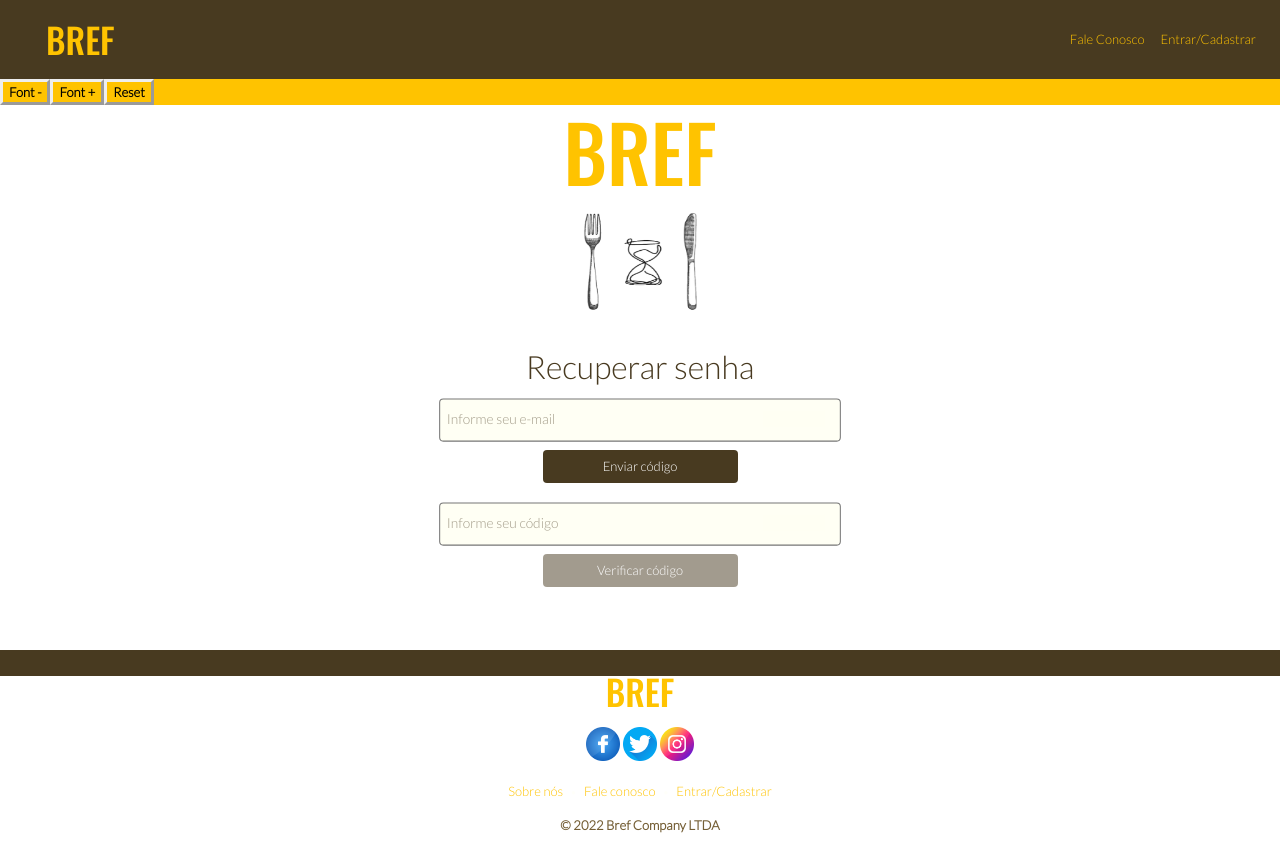
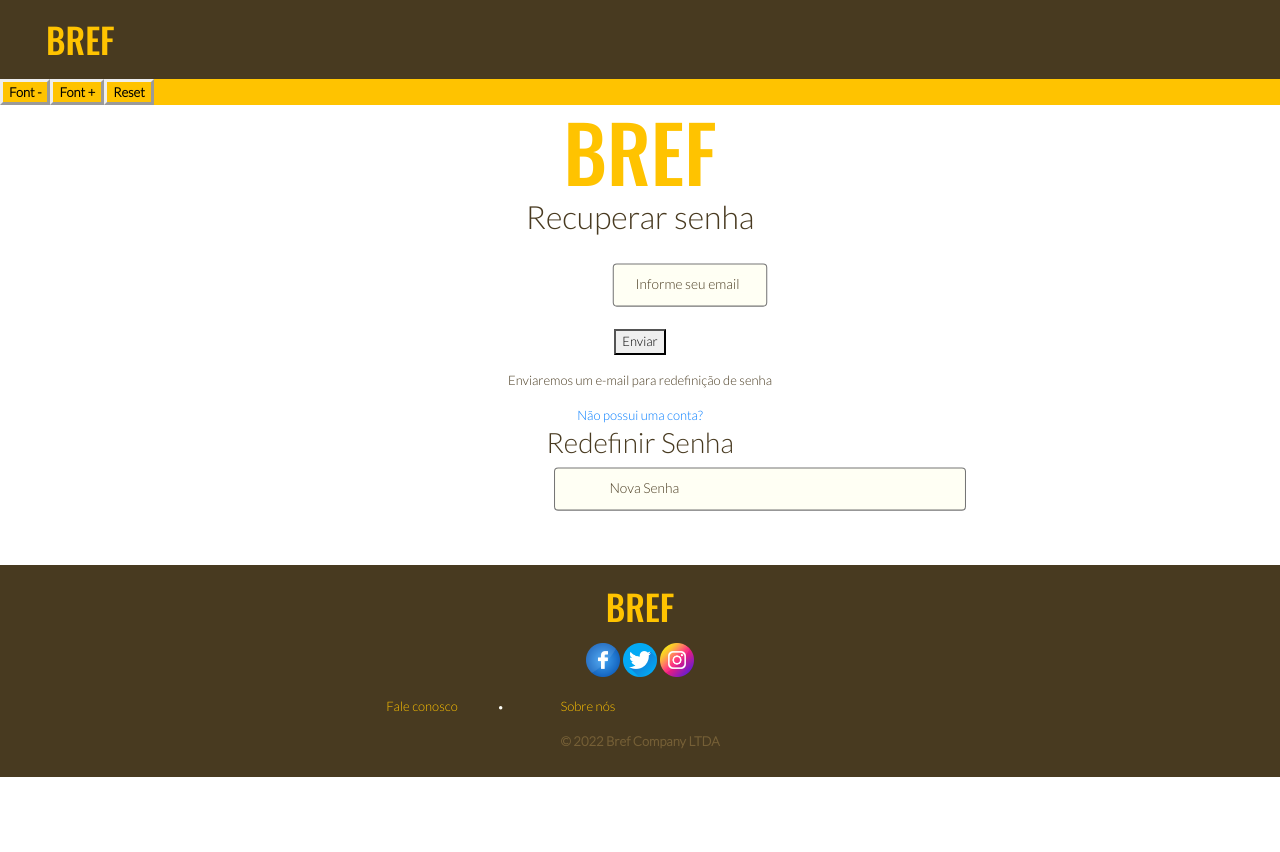
Before and after one commit to ICEI-PUC-Minas-PMV-ADS/pmv-ads-2022-1-e1-proj-web-t3-bref, a plain HTML site: page src/code/html/recuperar-senha.html in a window 1280 px wide. Both pictures are taken after a click on the button "Font -". After the commit the page ends 800 px from the top, so only its background shows below. Drawn offline with nearby package versions, Linux system fonts and the light colour scheme.

Commit message:
DEV - Criando função de enviar email

```diff
--- a/src/code/css/recuperar-senha.css
+++ b/src/code/css/recuperar-senha.css
@@ -86,6 +86,14 @@ header {
     padding-left: 25px;
 }
 
+.page-title {
+    color: #FFC300;
+    font-size: 6em;
+    font-family: 'Oswald', sans-serif;
+    margin: 0;
+    align-content: center;
+}
+
 .o-main {
     text-align: center;
     color: #483A20;
@@ -95,31 +103,57 @@ header {
     margin-bottom: 3rem;
 }
 
-.bref-logo {
-    width: 10em;
-    height: 10em;
-}
-
-.input, .input::placeholder {
+input, input::placeholder {
     text-indent: 0.1rem;
-    outline: 0;
+    outline: none;
     margin: 5px;
     font-size: 1em;
     color: #483a20;
     background-color: #FFFFF4;
     transform: scale(1.03);
+
 }
 
-.input {
-    padding: 10px;
-    width: 30em;
+input {
+    padding:10px;
+    width: 250%;
     border-style: solid;
     border-width: 1px;
     border-radius: 4px;
     font-size: 1em;
     transform: scale(1.03);
     margin-bottom: 10px;
+    padding-left: 35%;
 }
+
+input:invalid {
+    border-color: crimson;
+    box-shadow: 0px 0px 3px crimson;
+}
+
+input:focus {
+    outline:none;
+}
+
+input:focus:invalid {
+    box-shadow:none;
+}
+
+span {
+    color: crimson;
+    margin:-125px;
+    padding-left: 150px;
+}
+
+.form-group {
+    display: block;
+}
+.oculta {
+    text-align: center;
+    display: block;
+}
+
+
 .button {
     cursor: pointer;
     background: #483A20;
@@ -138,13 +172,14 @@ header {
     transform: scale(1.01);
     font-size: 1em;
 }
-
-.input::placeholder {
-    opacity: 0.5;
+/*.form-group {
+    margin:7px auto;
 }
 
-#botao-verificar-codigo {
-    opacity: 0.5;
+#items {
+    display: flex;
+    flex-direction: column;
+    align-items: center;
 }
 
 #footer {
@@ -153,20 +188,14 @@ header {
     bottom: 0px;
 }
 
-#items {
-    display: flex;
-    flex-direction: column;
-    align-items: center;
+#footer-links {
+    justify-content: space-between;
+    padding-left: 2rem;
+    padding-right: 5rem;
+
 }
 
-#spoons{
-    align-content: center;
+#footer-copyright {
+    justify-content: center;
+    padding-left: 1rem;
 }
-
-.page-title {
-    color: #FFC300;
-    font-size: 6em;
-    font-family: 'Oswald', sans-serif;
-    margin: 0;
-    align-content: center;
-}
--- a/src/code/html/recuperar-senha.html
+++ b/src/code/html/recuperar-senha.html
@@ -6,6 +6,8 @@
     <meta name="viewport" content="width=device-width, initial-scale=1.0">
     <link rel="stylesheet" href="../css/reset.css">
     <link rel="stylesheet" href="../css/recuperar-senha.css">
+    <script defer src="../scripts/recuperar-senha.js"></script>
+
 
     <!-- Bootstrap -->
     <link rel="stylesheet" href="../bootstrap-css/bootstrap.min.css">
@@ -29,14 +31,14 @@
                   <span class="navbar-toggler-icon"></span>
                 </button>
 
-                <div class="collapse navbar-collapse" id="navbarSupportedContent">
+               <!-- <div class="collapse navbar-collapse" id="navbarSupportedContent">
                   <ul class="navbar-nav mr-auto">
                     <li class="nav-item">
                         <a class="nav-link" href="./fale-conosco.html">Fale Conosco</a>
                     </li>
-                    <li class="nav-item">
+                     <li class="nav-item">
                         <a class="nav-link" href="./entrar.html">Entrar/Cadastrar</a>
-                    </li>
+                    </li> -->
                   </ul>
                 </div>
             </nav>
@@ -57,20 +59,43 @@
             </div>
             <main class="o-main">
                 <div id="items">
-                    <h1 id="bigBreff" class=page-title>BREF</h1>
-                    <img src="../imgs/IMG_6238 (1).png"
-                        class="bref-logo" id="spoons"><br>
+                    <h1 id="bigBref" class=page-title>BREF</h1>
                 </div>
 
-                <h2 id="recuperar senha">Recuperar senha</h2>
+            <form action="">
 
-                <div>
-                    <input class="input" placeholder="Informe seu e-mail"><br>
-                    <button class="button" id="botao-enviar-codigo">Enviar código</button><br>
-                    <input class="input" placeholder="Informe seu código"><br>
-                    <button class="button" id="botao-verificar-codigo">Verificar código</button><br>
+                <div class="form-group">
+                    <h2 id="recuperar-senha">Recuperar senha</h2><br>
+                    <label for="email" >
+                    <input type="email"
+                        placeholder="Informe seu email"
+                        onblur="validarEmail()"
+                        onfocus="redefinirMsg()" id ="email">
+                    <span id="error-email"></span>
+            </div>
+
+            <form action="" method="post" class="contact_form span6 offset3 m-top m-bottom">
+            <div class="form-group">
+                <button id="btnEmail">Enviar</button><br>
+             </form>
+            </div>
+           <div class="account-form-wrapper visible-when-content-ready row-fluid">
+                <p id="mensagem-email"> Enviaremos um e-mail para redefinição de senha </p>
+                <a href="./entrar.html">Não possui uma conta?</a>
+
+                <div class="oculta"><h3 id="redefinir-senha"> Redefinir Senha</h3>
+
+                    <label for="senha">
+                    <input type="senha"
+                        placeholder="Nova Senha"
+                        placeholder="Confirmação de senha"
+                        onblur="validarSenha()"
+                        onfocus="redefinirMsg()" id="nova-senha"></label>
+
                 </div>
-            </main>
+
+            </div>
+        </main>
 
             <!-- FOOTER -->
             <div class="row" id="footer">
@@ -85,11 +110,10 @@
                     </ul>
                     </li>
                     <li id="footer-links">
-                        <a href="./sobre-nos.html">Sobre nós</a>
+                        <a href="./sobre-nos.html">Sobre nós</a><br>
                         <span class="footer-ponto">&#9679;</span>
-                        <a href="./fale-conosco.html">Fale conosco</a>
-                        <span class="footer-ponto">&#9679;</span>
-                        <a href="./entrar.html">Entrar/Cadastrar</a>
+                        <a href="./fale-conosco.html">Fale conosco</a><br>
+
                     </li>
                     <li>
                     <p id="footer-copyright">© 2022 Bref Company LTDA</p>
@@ -100,70 +124,4 @@
         </div>
     </div>
 
-    <script type="text/javascript">
-
-        var maxClicksAddMoreSize = 8;
-        var maxClicksSubtractMoreSize = -2;
-
-        var countClicksToHiddenItems = 3;
-        var defaultSizeWindow = 0;
-
-        var countClicksChangeSizeItems = 0;
-        var namesItemToHidden = ['spoons', 'bigBreff'];
-
-        function startWindow() {
-            let currentDefaultWindowSize = getCurrentWindowSizeValue();
-            if (defaultSizeWindow == 0)
-                defaultSizeWindow = currentDefaultWindowSize;
-        }
-
-        function changeSizeAllItems(isAddMoreSize) {
-            let currentWindowSize = getCurrentWindowSizeValue();
-            if (isAddMoreSize && isValidAddMoreSize()) {
-                countClicksChangeSizeItems++;
-                document.body.style.fontSize = (currentWindowSize + 3) + 'px';
-            }
-            if (!isAddMoreSize && isValidSubtractMoreSize()) {
-                countClicksChangeSizeItems--;
-                document.body.style.fontSize = (currentWindowSize - 3) + 'px';
-            }
-            actionAboutShowableItems(namesItemToHidden, countClicksChangeSizeItems, countClicksToHiddenItems);
-        }
-
-        function getCurrentWindowSizeValue() {
-            let myWindowSize = window.getComputedStyle(document.body).fontSize;
-            let currentDefaultWindowSize = parseInt(myWindowSize.replace('px', ''));
-
-            return currentDefaultWindowSize;
-        }
-
-        function isValidAddMoreSize() {
-            return countClicksChangeSizeItems < maxClicksAddMoreSize;
-        }
-
-        function isValidSubtractMoreSize() {
-            return countClicksChangeSizeItems > maxClicksSubtractMoreSize;
-        }
-
-        function resetDocumentSizes() {
-            document.body.style.fontSize = defaultSizeWindow + 'px';
-            countClicksChangeSizeItems = 0;
-            showHiddenItems(namesItemToHidden, 'block');
-        }
-
-        function actionAboutShowableItems(namesItemToHidden, currentCount, maxClicksToHiddenItems) {
-            let show = 'block';
-            let notShow = 'none';
-            let action = currentCount >= maxClicksToHiddenItems ? notShow : show;
-            showHiddenItems(namesItemToHidden, action);
-        }
-
-        function showHiddenItems(namesItemToHidden, action) {
-            for (x = 0; namesItemToHidden.length > x; x++) {
-                let myBigBreff = document.getElementById(namesItemToHidden[x]);
-                myBigBreff.style.display = action;
-            }
-        }
-
-    </script>
 </body>
--- /dev/null
+++ b/src/code/scripts/recuperar-senha.js
@@ -0,0 +1,84 @@
+function validarEmail(){
+    var email = document.querySelector('#email');
+    var error = document.querySelector('#error-email');
+
+    if(!email.checkValidity()){
+    error.innerHTML = ""
+    }
+ }
+
+ function redefinirMsg(){
+     var error = document.querySelector('#error-email')
+     if(error.innerHTML == ""){error.innerHTML == ""
+     }
+ }
+
+ function enviarEmail(){
+     document.getElementById('mensagem-email').innerHTML = "E-mail enviado!"
+    }
+    document.getElementById('btnEmail').addEventListener('mouseup', enviarEmail)
+    console.log('btnEmail')
+
+ /* AUMENTAR E DIMINUIR FONTE */
+ var maxClicksAddMoreSize = 8;
+ var maxClicksSubtractMoreSize = -2;
+
+ var countClicksToHiddenItems = 3;
+ var defaultSizeWindow = 0;
+
+ var countClicksChangeSizeItems = 0;
+ var namesItemToHidden = ['bigBref'];
+
+ function startWindow() {
+     let currentDefaultWindowSize = getCurrentWindowSizeValue();
+     if (defaultSizeWindow == 0)
+         defaultSizeWindow = currentDefaultWindowSize;
+ }
+
+ function changeSizeAllItems(isAddMoreSize) {
+     let currentWindowSize = getCurrentWindowSizeValue();
+     if (isAddMoreSize && isValidAddMoreSize()) {
+         countClicksChangeSizeItems++;
+         document.body.style.fontSize = (currentWindowSize + 3) + 'px';
+     }
+     if (!isAddMoreSize && isValidSubtractMoreSize()) {
+         countClicksChangeSizeItems--;
+         document.body.style.fontSize = (currentWindowSize - 3) + 'px';
+     }
+     actionAboutShowableItems(namesItemToHidden, countClicksChangeSizeItems, countClicksToHiddenItems);
+ }
+
+ function getCurrentWindowSizeValue() {
+     let myWindowSize = window.getComputedStyle(document.body).fontSize;
+     let currentDefaultWindowSize = parseInt(myWindowSize.replace('px', ''));
+
+     return currentDefaultWindowSize;
+ }
+
+ function isValidAddMoreSize() {
+     return countClicksChangeSizeItems < maxClicksAddMoreSize;
+ }
+
+ function isValidSubtractMoreSize() {
+     return countClicksChangeSizeItems > maxClicksSubtractMoreSize;
+ }
+
+ function resetDocumentSizes() {
+     document.body.style.fontSize = defaultSizeWindow + 'px';
+     countClicksChangeSizeItems = 0;
+     showHiddenItems(namesItemToHidden, 'block');
+ }
+
+ function actionAboutShowableItems(namesItemToHidden, currentCount, maxClicksToHiddenItems) {
+     let show = 'block';
+     let notShow = 'none';
+     let action = currentCount >= maxClicksToHiddenItems ? notShow : show;
+     showHiddenItems(namesItemToHidden, action);
+ }
+
+ function showHiddenItems(namesItemToHidden, action) {
+     for (x = 0; namesItemToHidden.length > x; x++) {
+         let myBigBreff = document.getElementById(namesItemToHidden[x]);
+         myBigBreff.style.display = action;
+     }
+ }
```
